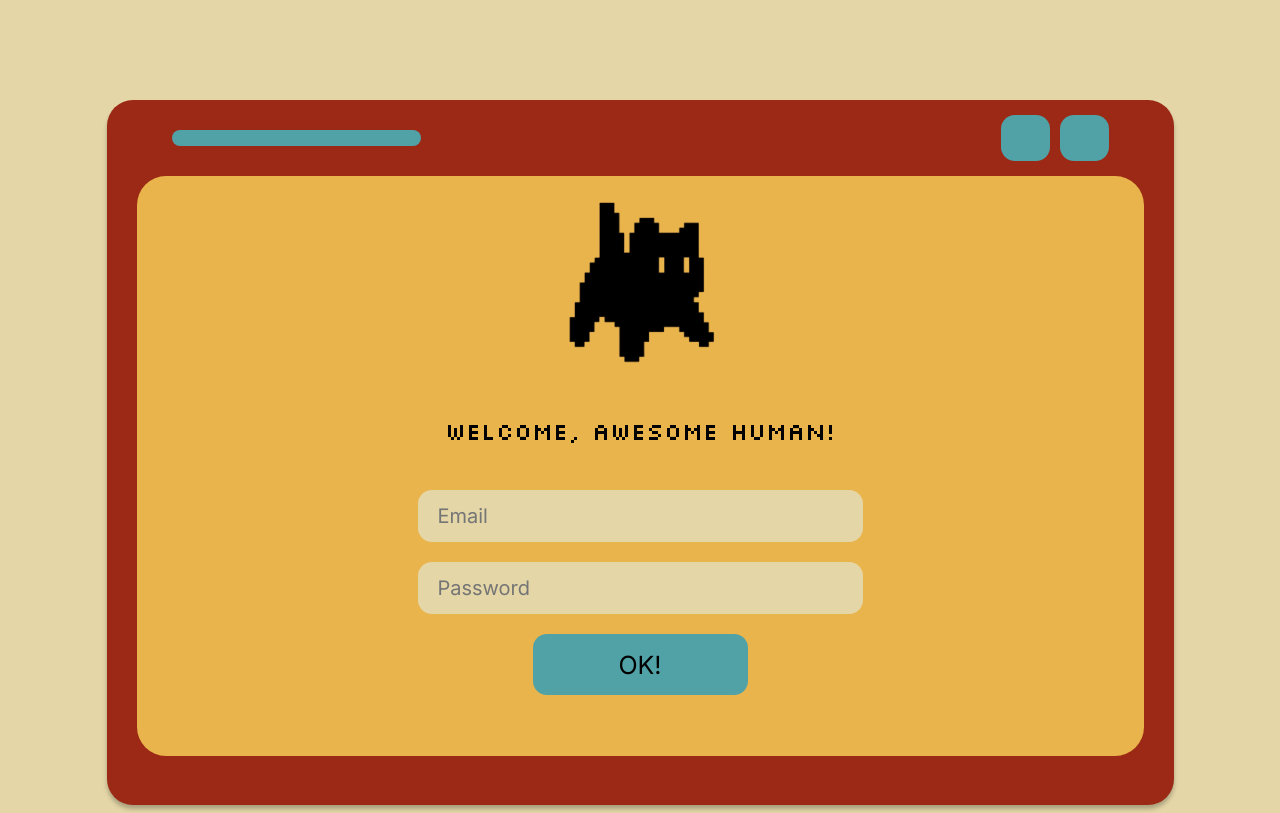
After one commit to maykaila/it3103a-todo, a PHP site: page /signin.html in a window 1280 px wide. The commit adds this page. Run offline with PHP 8.4, Linux system fonts and the light colour scheme.

Commit message:
sign-in and css update

```diff
--- /dev/null
+++ b/signin.html
@@ -0,0 +1,35 @@
+<!DOCTYPE html>
+<html lang="en">
+<head>
+    <meta charset="UTF-8">
+    <meta name="viewport" content="width=device-width, initial-scale=1.0">
+    <title>Familiar</title>
+    <link rel="stylesheet" href="style.css">
+</head>
+
+<body>
+    <center>
+        <div class="outer_box">
+            <div class="boxes">
+                <div class="rectangle"></div>
+                <div class="box"></div>
+                <div class="box1"></div>
+            </div>
+            <div class="inner_box">
+                <div class="inputs">
+
+                    <img src="images used/mainCat.png" alt="black pixelated cat">
+                    <p>WELCOME, AWESOME HUMAN!</p>
+
+                    <input type="email" name="" id="" placeholder="Email">
+                    <input type="password" name="" id="" placeholder="Password">
+
+                    <button type="submit">OK!</button>
+
+                </div>
+            </div>
+        </div>
+    </center>
+
+</body>
+</html>
--- a/style.css
+++ b/style.css
@@ -7,6 +7,10 @@ body{
     top: -155px;
     left: -1664px;
     background: #E4D6A7;
+}
+
+center{
+    margin-top: 100px;
 }
 
 .outer_box{
@@ -28,9 +32,33 @@ body{
     left: 253px;
     border-radius: 14px;
     background: #50A2A7;
+    margin-top: 15px;
+    margin-left: 50px;
+}
+
+.boxes{
+    display: flex;
+    flex-direction: row;
+    padding: 15px;
+    gap: 10px;
 }
 
 .box{
+    display: flex;
+    gap: 20px;
+    flex-direction: row;
+    justify-content: end;
+    align-items: stretch;
+    align-content: stretch;
+    width: 49px;
+    height: 46px;
+    flex-shrink: 0;
+    border-radius: 14px;
+    background: #50A2A7;
+    margin-left: 570px;
+}
+
+.box1{
     display: flex;
     gap: 20px;
     flex-direction: row;
@@ -64,19 +92,19 @@ body{
 }
 
 img{
-    width: 190px;
-    height: 190px;
+    width: 175px;
+    height: 175px;
     top: 272px;
     left: 635px;
     flex-shrink: 0;
     aspect-ratio: 1/1;
+    margin-top: 20px ;
 }
 
 input{
     width: 423px;
     height: 50px;
-    top: 484px;
-    left: 515px;
+    padding-left: 20px;
     flex-shrink: 0;
     border-radius: 14px;
     background: #E4D6A7;
@@ -84,7 +112,7 @@ input{
 
     font-family: Inter;
     font-weight: 400;
-    font-size: 25px;
+    font-size: 20px;
     font-style: normal;
     line-height: 30.26px;
     letter-spacing: 0%;
```
